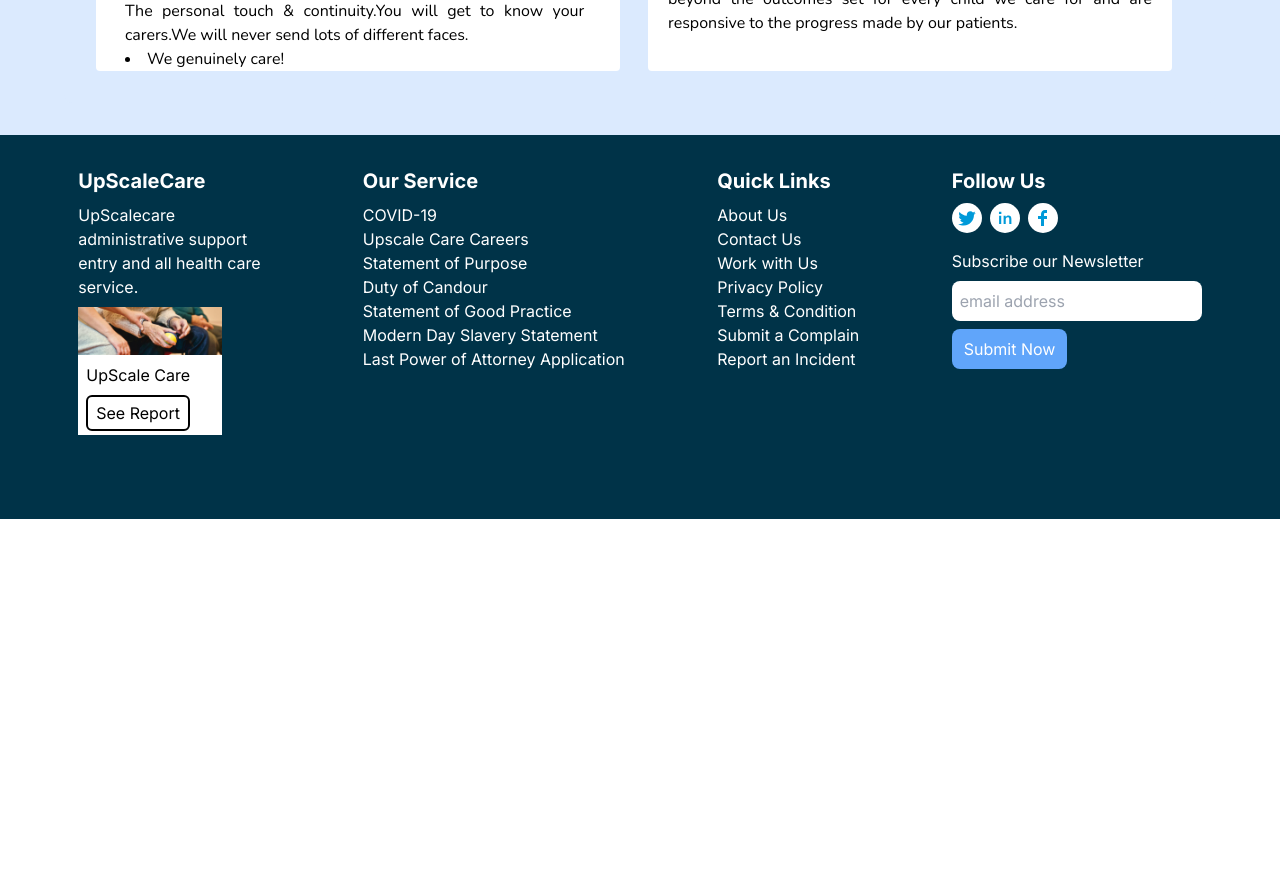
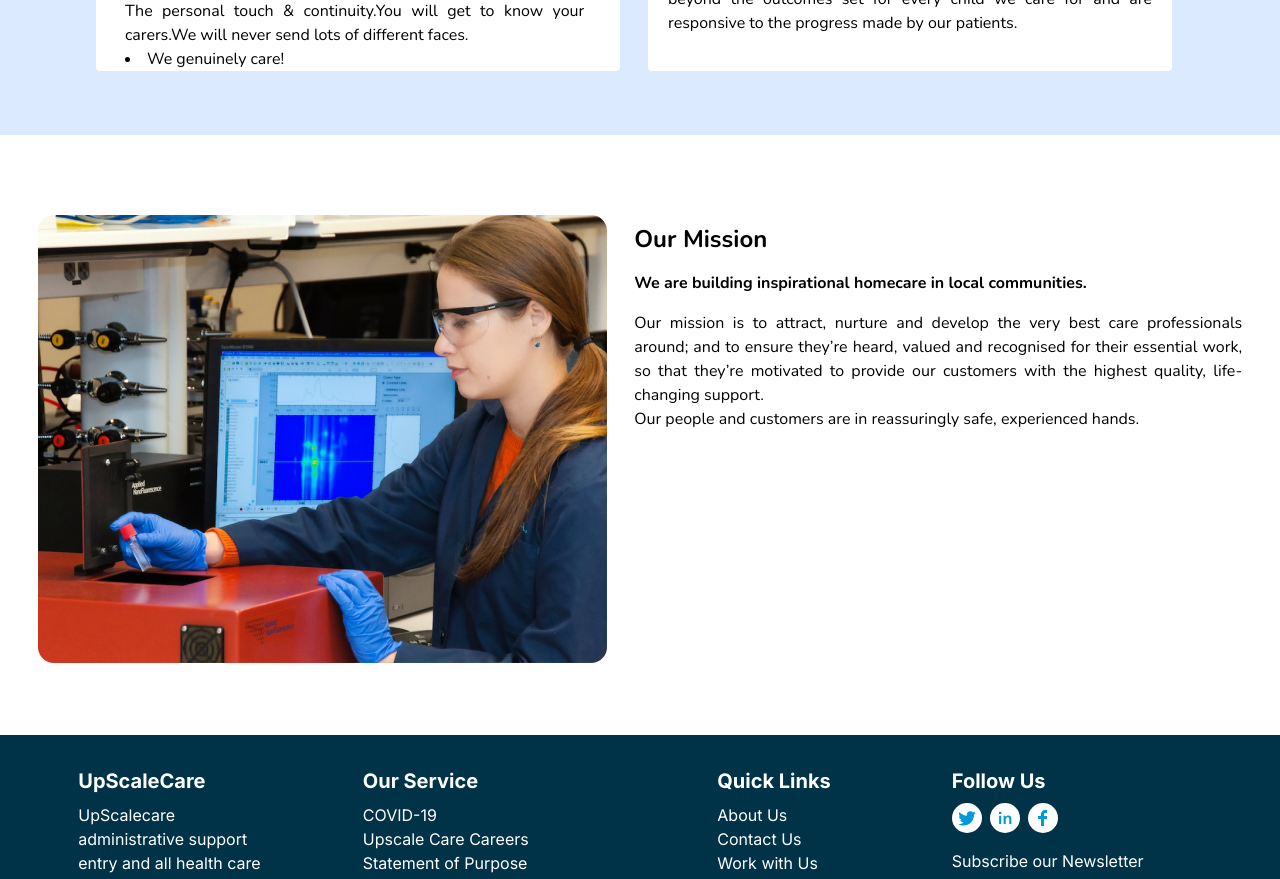
Before and after one commit to Kossi-stack/upscalecare, a React (Vite) app: page /about in a window 1280 px wide. Shown: the part 1620-2499 px from the top of the page. Before the commit the page ends 2139 px from the top, so only its background shows below. Built offline with nearby package versions, Linux system fonts and the light colour scheme.

Commit message:
Add Mission

```diff
--- a/src/pages/About/about.jsx
+++ b/src/pages/About/about.jsx
@@ -72,6 +72,16 @@ const About = () => {
            </div>
        </div>
   </div>
+  <div className="flex p-8 gap-4 justify-around">
+        <img className="h-65 mt-12 mb-10 w-469 h-448 rounded-lg object-cover" src={images.healthcare8} alt="" />
+        <div className="w-[50%] flex flex-col justify-start mt-14">
+          <p className="font-bold text-2xl text-justify">Our Mission</p>
+          <p className="pt-4 font-bold text-justify">We are building inspirational homecare in local communities.</p>
+          <div className="flex gap-4 pt-4 text-justify">
+            <p>Our mission is to attract, nurture and develop the very best care professionals around; and to ensure they’re heard, valued and recognised for their essential work, so that they’re motivated to provide our customers with the highest quality, life-changing support.<br/>Our people and customers are in reassuringly safe, experienced hands.</p>
+          </div>
+        </div>
+  </div>
     </section>
   )
 }
```
